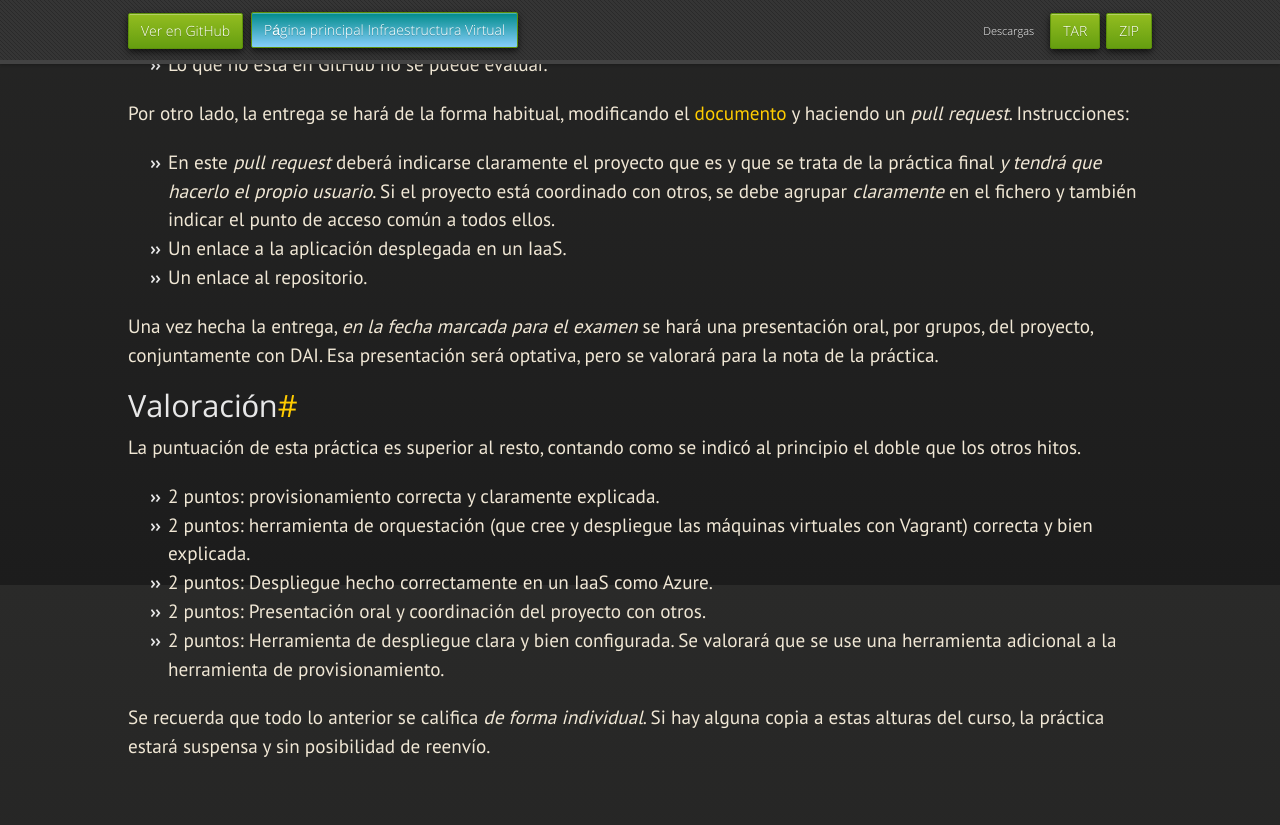
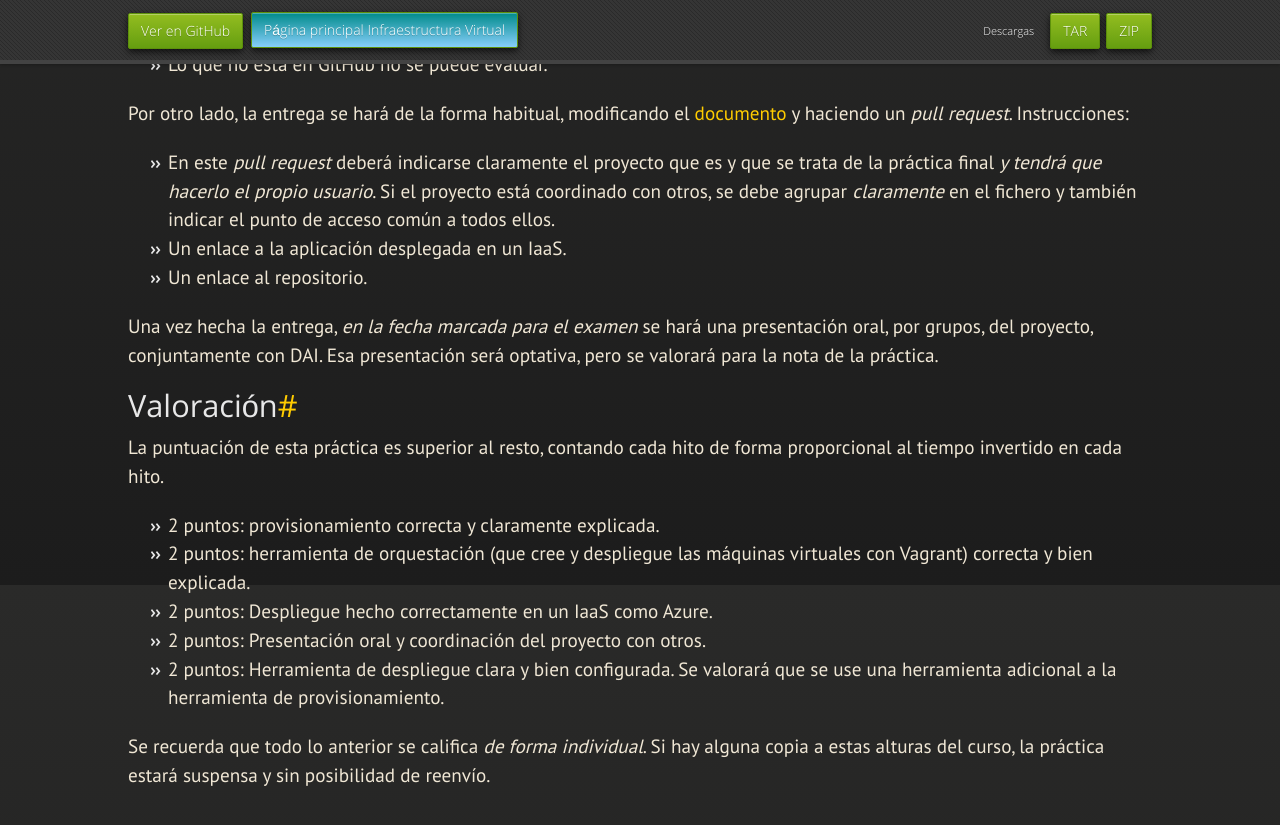
Before and after one commit to JJ/IV, a Jekyll site: the page built from documentos/practicas/5.IaaS.md, in a window 1280 px wide and 900 px high, scrolled down 2115 px. Shown: the top 825 px of the window. Built offline with Jekyll 4.4.1, drawn with Linux system fonts in a browser that asks for light colours; nearby versions of some CDN libraries; some web fonts are replaced.

Commit message:
Arreglando términos de evaluación
Realmente la ponderación se realiza en base a las sesiones dedicadas, no puede valer el doble que el resto porque estas no valen lo mismo.

```diff
--- a/documentos/practicas/5.IaaS.md
+++ b/documentos/practicas/5.IaaS.md
@@ -139,8 +139,7 @@ la práctica.
 Valoración
 --------------
 
-La puntuación de esta práctica es superior al resto, contando como se
-indicó al principio el doble que los otros hitos.
+La puntuación de esta práctica es superior al resto, contando cada hito de forma proporcional al tiempo invertido en cada hito.
 
 * 2 puntos: provisionamiento correcta y claramente explicada.
 * 2 puntos: herramienta de orquestación (que cree y despliegue las
```
